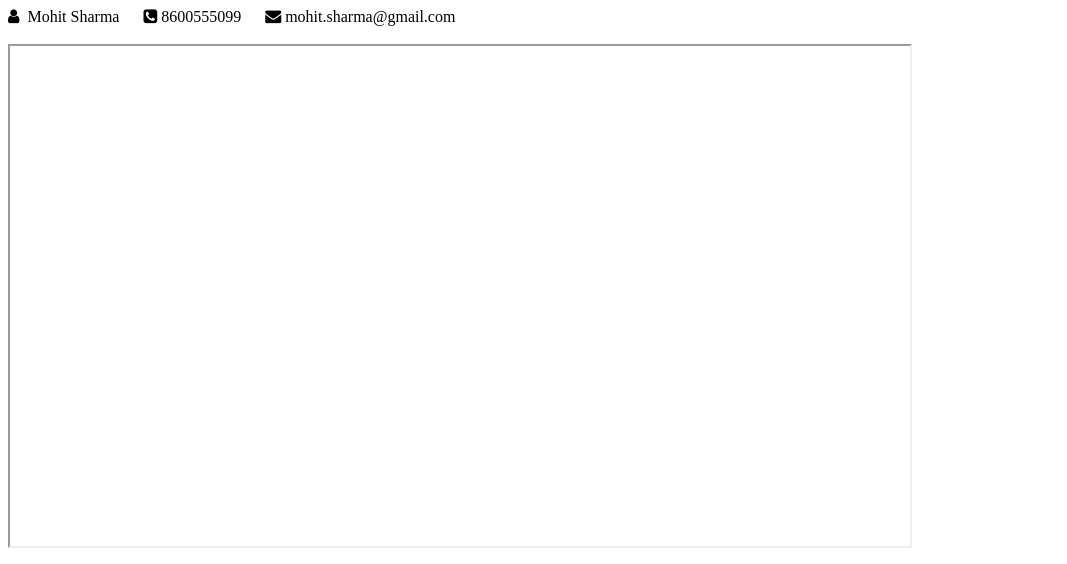
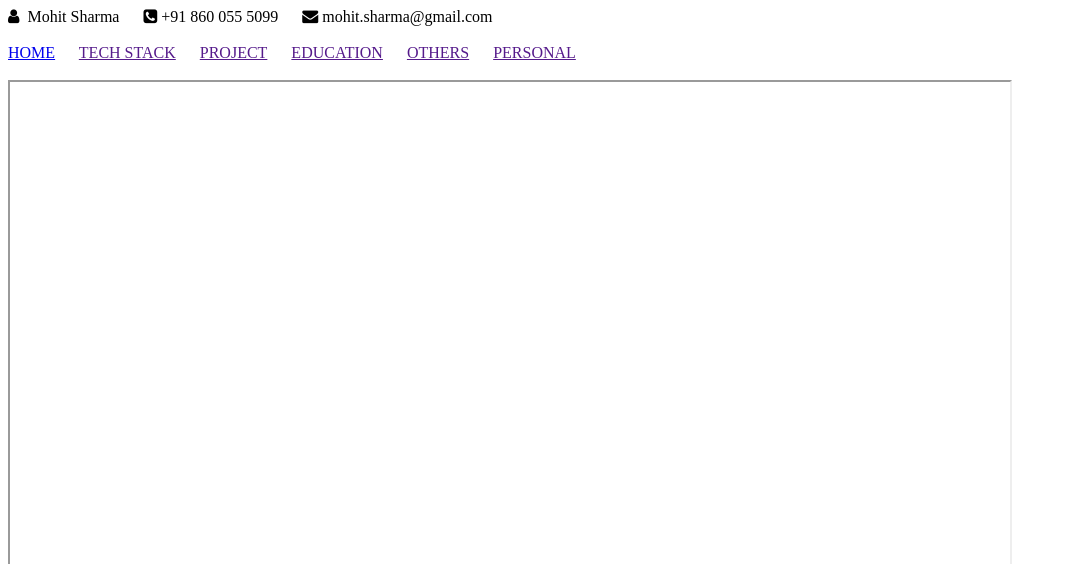
Before and after one commit to ersonarneha/MyProfileNeha, a plain HTML site: page index.html in a window 1280 px wide. Shown: the top 564 px of the page, without its empty margins (0-1067 px from the left). Drawn offline with Linux system fonts and the light colour scheme.

Commit message:
update index.html
update index.html

```diff
--- a/index.html
+++ b/index.html
@@ -10,16 +10,34 @@
     />
   </head>
   <body>
-    <i class="fa fa-user" aria-hidden="true"></i>
-    &nbsp;<span>Mohit Sharma</span>&nbsp;&nbsp;&nbsp;&nbsp;&nbsp;
-    <i class="fa fa-phone-square" aria-hidden="true"></i
-    >&nbsp;<span>8600555099</span>&nbsp;&nbsp;&nbsp;&nbsp;&nbsp;
+    <!-- Header section -->
+    <header>
+      <i class="fa fa-user" aria-hidden="true"></i> &nbsp;<span
+        >Mohit Sharma</span
+      >&nbsp;&nbsp;&nbsp;&nbsp;&nbsp;
+      <i class="fa fa-phone-square" aria-hidden="true"></i>&nbsp;<span
+        >+91 860 055 5099</span
+      >&nbsp;&nbsp;&nbsp;&nbsp;&nbsp;
       <i class="fa fa-envelope" aria-hidden="true"></i>&nbsp;<span
         >mohit.sharma@gmail.com</span
-    ><br /><br />
-    <iframe src="" width="900px" height="500px"></iframe><br /><br />
-
-    <strong>Follow Me</strong>&nbsp;&nbsp; &nbsp; &nbsp;
+      >
+    </header>
+    <br />
+    <!-- Navigation section -->
+    <nav>
+      <a href="home.html">HOME</a>&nbsp;&nbsp;&nbsp;&nbsp;&nbsp;
+      <a href="">TECH STACK</a>&nbsp;&nbsp;&nbsp;&nbsp;&nbsp;
+      <a href="">PROJECT</a>&nbsp;&nbsp;&nbsp;&nbsp;&nbsp;
+      <a href="">EDUCATION</a>&nbsp;&nbsp;&nbsp;&nbsp;&nbsp;
+      <a href="">OTHERS</a>&nbsp;&nbsp;&nbsp;&nbsp;&nbsp;
+      <a href="">PERSONAL</a>
+    </nav>
+    <br />
+    <!-- main section -->
+    <iframe src="" width="1000px" height="500px"></iframe><br /><br />
+    <footer>
+      <label for=""><strong>Follow Me</strong></label> &nbsp;&nbsp; &nbsp;
+      &nbsp;
 
       <a href="https://www.linkedin.com/" target="_blank"
         ><i class="fa fa-1x fa-linkedin-square" aria-hidden="true"></i></a
@@ -33,5 +51,6 @@
       <a href="https://www.facebook.com/" target="_blank"
         ><i class="fa fa-1x fa-facebook-official" aria-hidden="true"></i
       ></a>
+    </footer>
   </body>
 </html>
```
Lines whose indentation alone changed are shown as unchanged.
